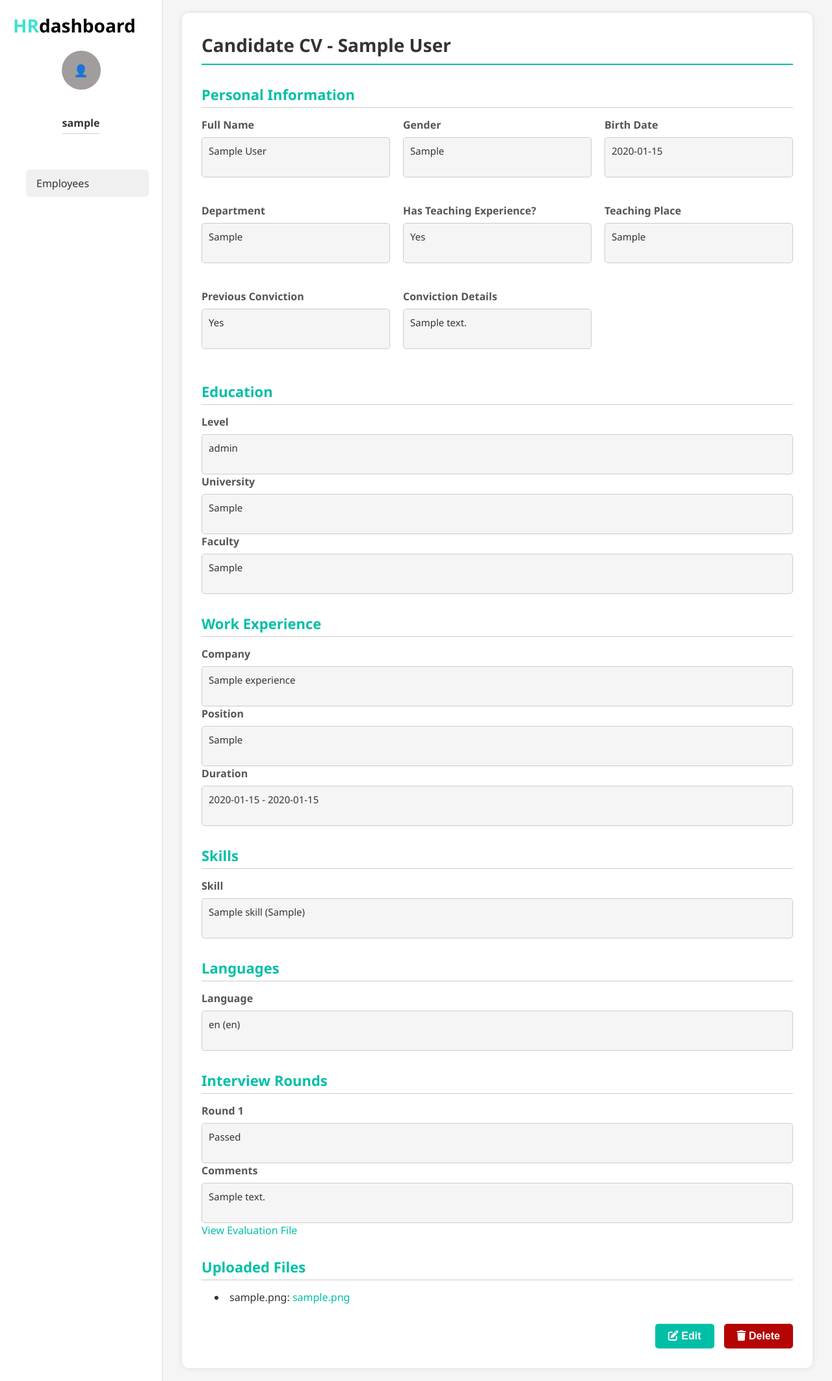
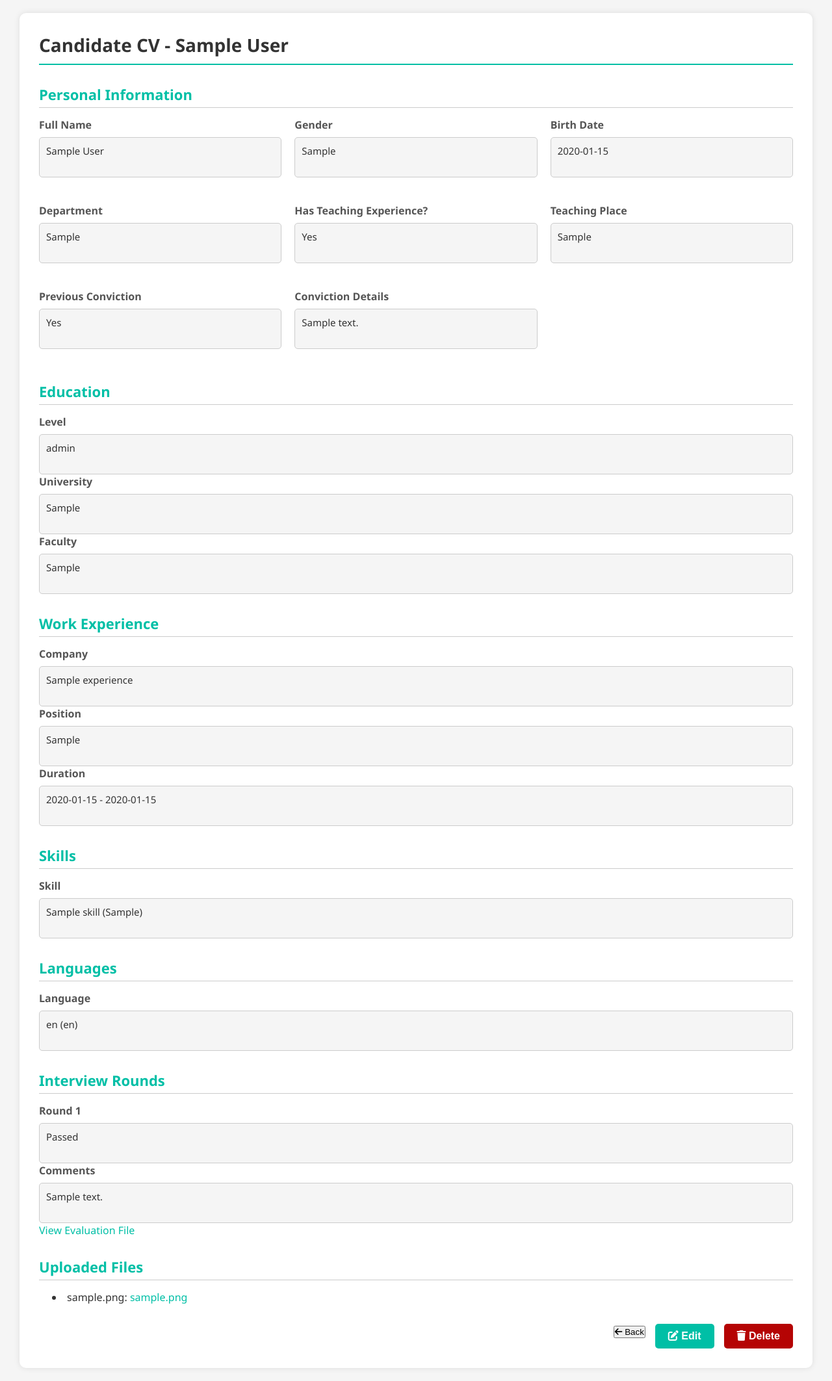
Before and after one commit to arrrpii/HR, a Flask app: page /personal_info/1 in a window 1280 px wide. Shown: the whole page at 65% size. Run offline with Flask 3, Linux system fonts and the light colour scheme; a user stored in the database is signed in; tables that the repository leaves empty hold one stand-in row (values such as "Sample post").

Commit message:
aaaaaaaaaaaaaa

```diff
--- a/HRproject/templates/personal_info.html
+++ b/HRproject/templates/personal_info.html
@@ -9,26 +9,26 @@
 <body>
 <div class="layout">
 
-  <aside class="sidebar">
-        <div class="sidebar-header">
-      <nav>
-      <a href="{{ url_for('default') }}" style="font-size: 28px; font-weight: bold; text-decoration: none;">
-  <span style="color: turquoise;">HR</span><span style="color: black;">dashboard</span>
-</a>
-
-    </nav>
-    </div>
-      <div class="user-info">
-        <div class="avatar">&#128100;</div>
-        <h3>{{ current_user.username }}</h3>
-      </div>
-      <nav>
-  <ul>
-    <li><a href="{{ url_for('employees') }}" class="{% if request.endpoint == 'employees' %}active{% endif %}">Employees</a></li>
-  </ul>
-</nav>
-
-    </aside>
+{#  <aside class="sidebar">#}
+{#        <div class="sidebar-header">#}
+{#      <nav>#}
+{#      <a href="{{ url_for('default') }}" style="font-size: 28px; font-weight: bold; text-decoration: none;">#}
+{#  <span style="color: turquoise;">HR</span><span style="color: black;">dashboard</span>#}
+{#</a>#}
+{##}
+{#    </nav>#}
+{#    </div>#}
+{#      <div class="user-info">#}
+{#        <div class="avatar">&#128100;</div>#}
+{#        <h3>{{ current_user.username }}</h3>#}
+{#      </div>#}
+{#      <nav>#}
+{#  <ul>#}
+{#    <li><a href="{{ url_for('employees') }}" class="{% if request.endpoint == 'employees' %}active{% endif %}">Employees</a></li>#}
+{#  </ul>#}
+{#</nav>#}
+{##}
+{#    </aside>#}
 
   <!-- Main Content Area -->
   <div class="main-area">
@@ -170,12 +170,17 @@
 
         </div>
             <div class="action-buttons">
+                    <form action="{{ url_for('employees') }}" method="get" style="display:inline;">
+                        <button type="submit" class="back-btn"><i class="fas fa-arrow-left"></i> Back</button>
+                    </form>
                   <form action="{{ url_for('edit_profile', employee_id=employee.id) }}" method="get" style="display:inline;">
                     <button type="submit" class="edit-btn"><i class="fas fa-edit"></i> Edit</button>
                   </form>
                  <form action="{{ url_for('delete_profile', employee_id=employee.id) }}" method="post" style="display:inline;" onsubmit="return confirm('Are you sure you want to delete this employee?');">
                     <button type="submit" class="delete-btn"><i class="fas fa-trash"></i> Delete</button>
                   </form>
+
+
             </div>
       </section>
     </main>
```
